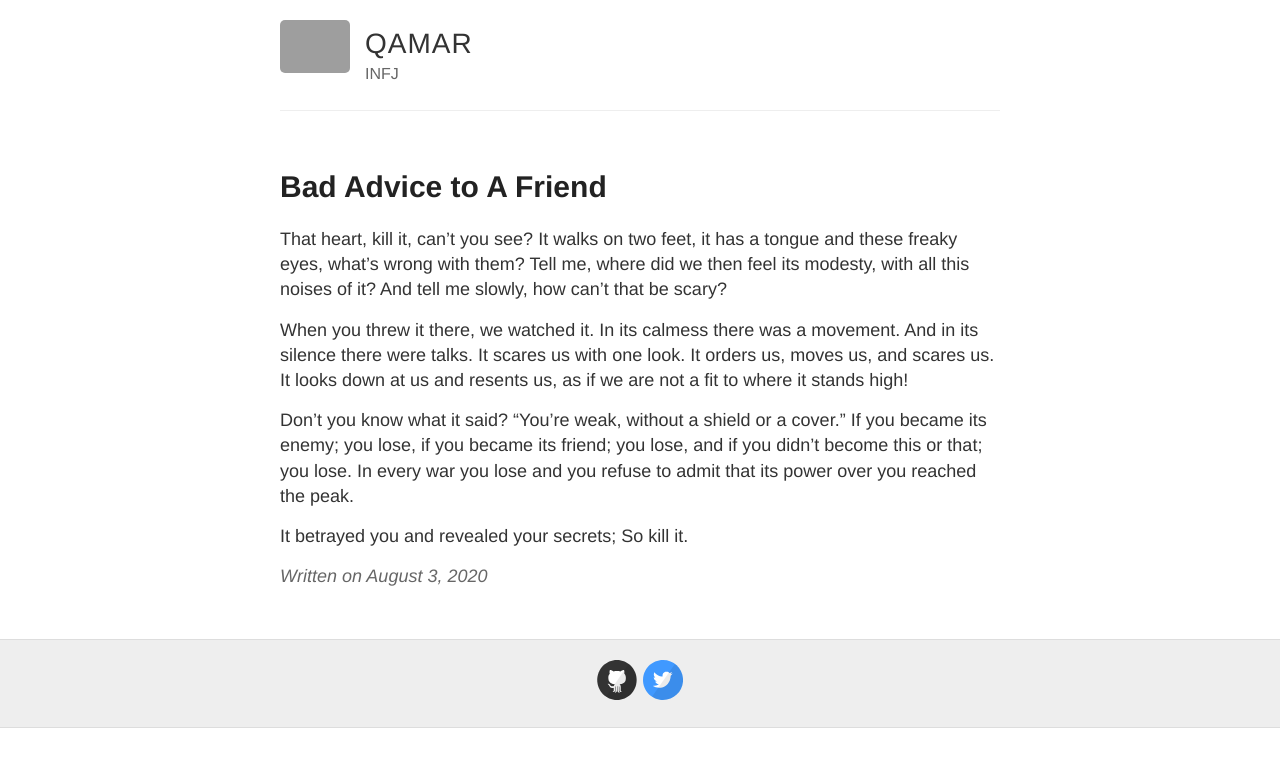
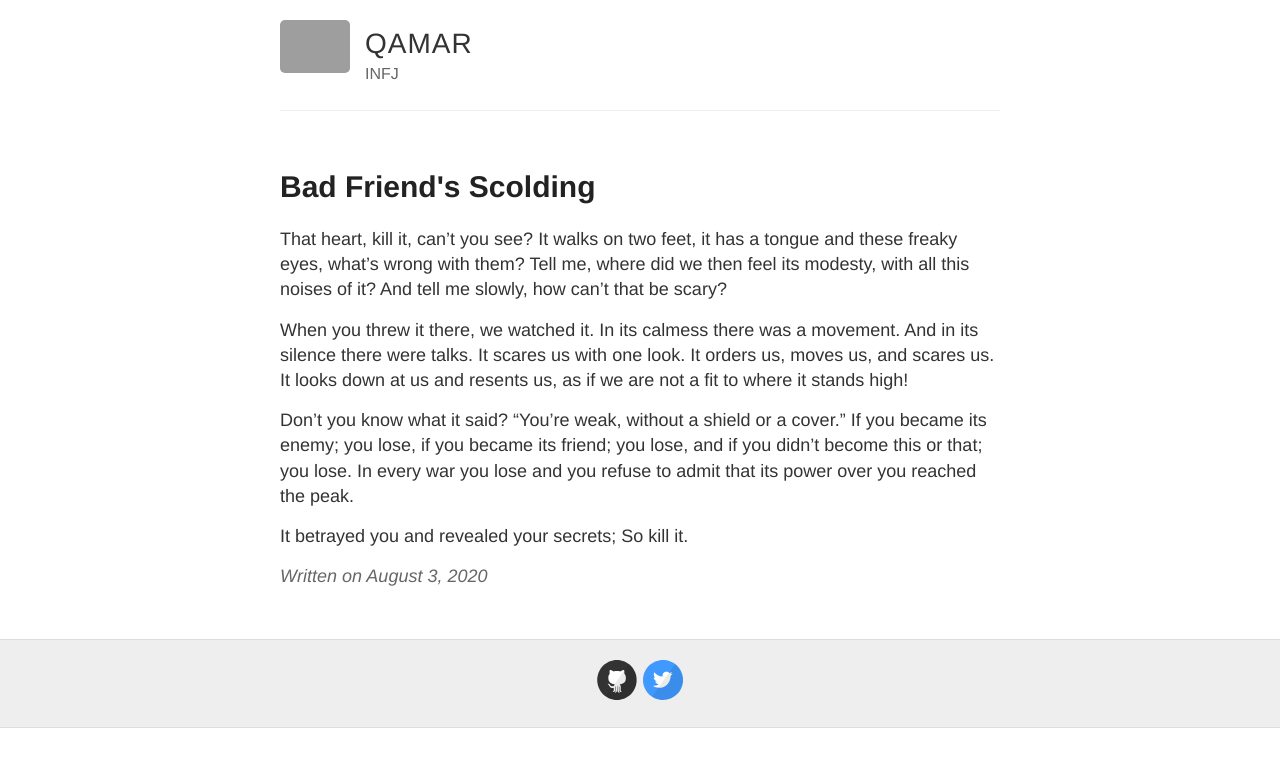
Before and after one commit to aelasr/aelasr.github.io, a Jekyll site: the page built from _posts/2020-08-03-Rebel.md, in a window 1280 px wide. Shown: the top 767 px of the page. Built offline with Jekyll 4.4.1, drawn with Linux system fonts in a browser that asks for light colours; grey boxes are pictures that could not be loaded.

Commit message:
Update 2020-08-03-Rebel.md

```diff
--- a/_posts/2020-08-03-Rebel.md
+++ b/_posts/2020-08-03-Rebel.md
@@ -1,6 +1,6 @@
 ---
 layout: post
-title: Bad Advice to A Friend
+title: Bad Friend's Scolding
 ---
 
 That heart, kill it, can't you see? It walks on two feet, it has a tongue and these freaky eyes, what's wrong with them? Tell me, where did we then feel its modesty, with all this noises of it? And tell me slowly, how can't that be scary?
```
